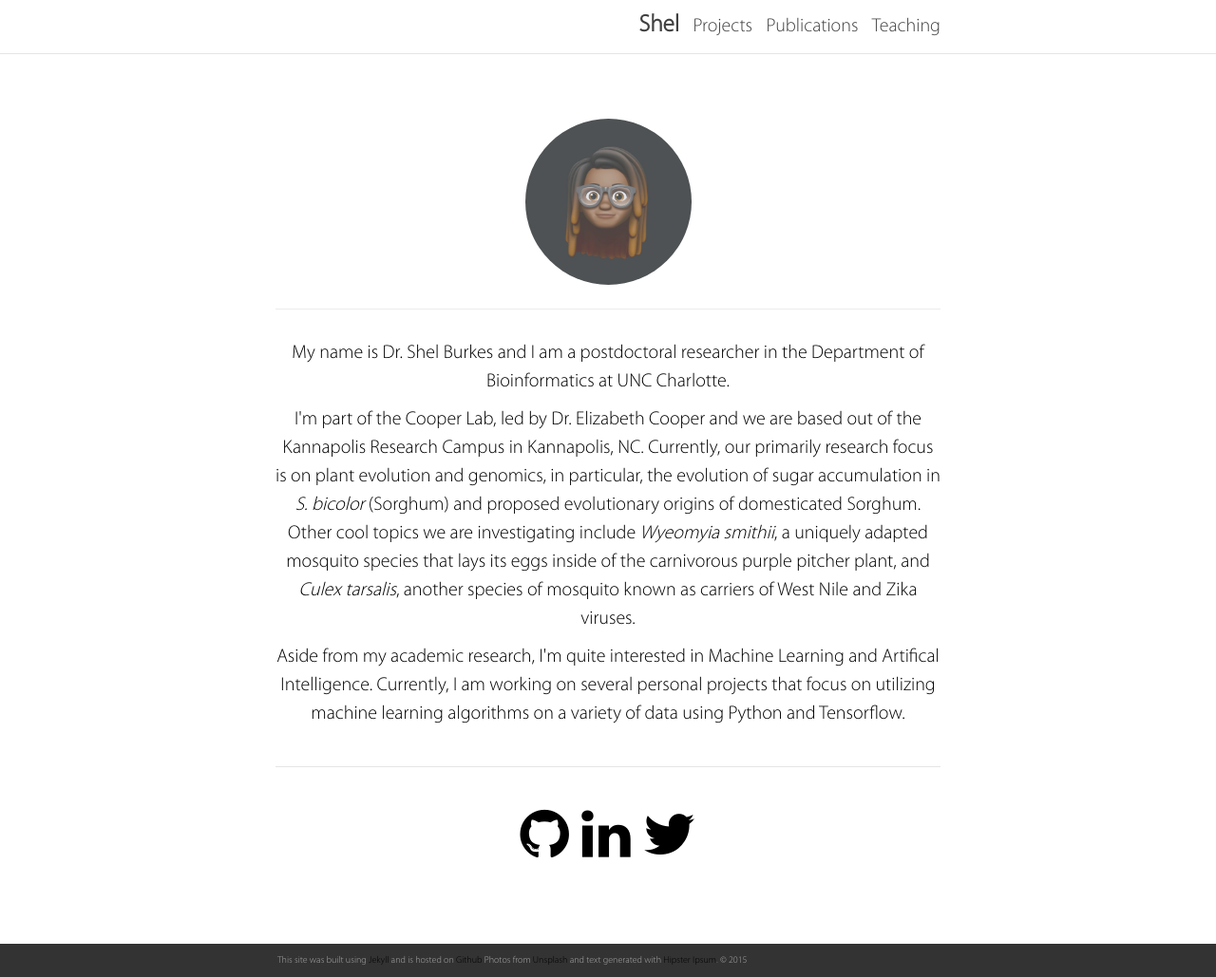
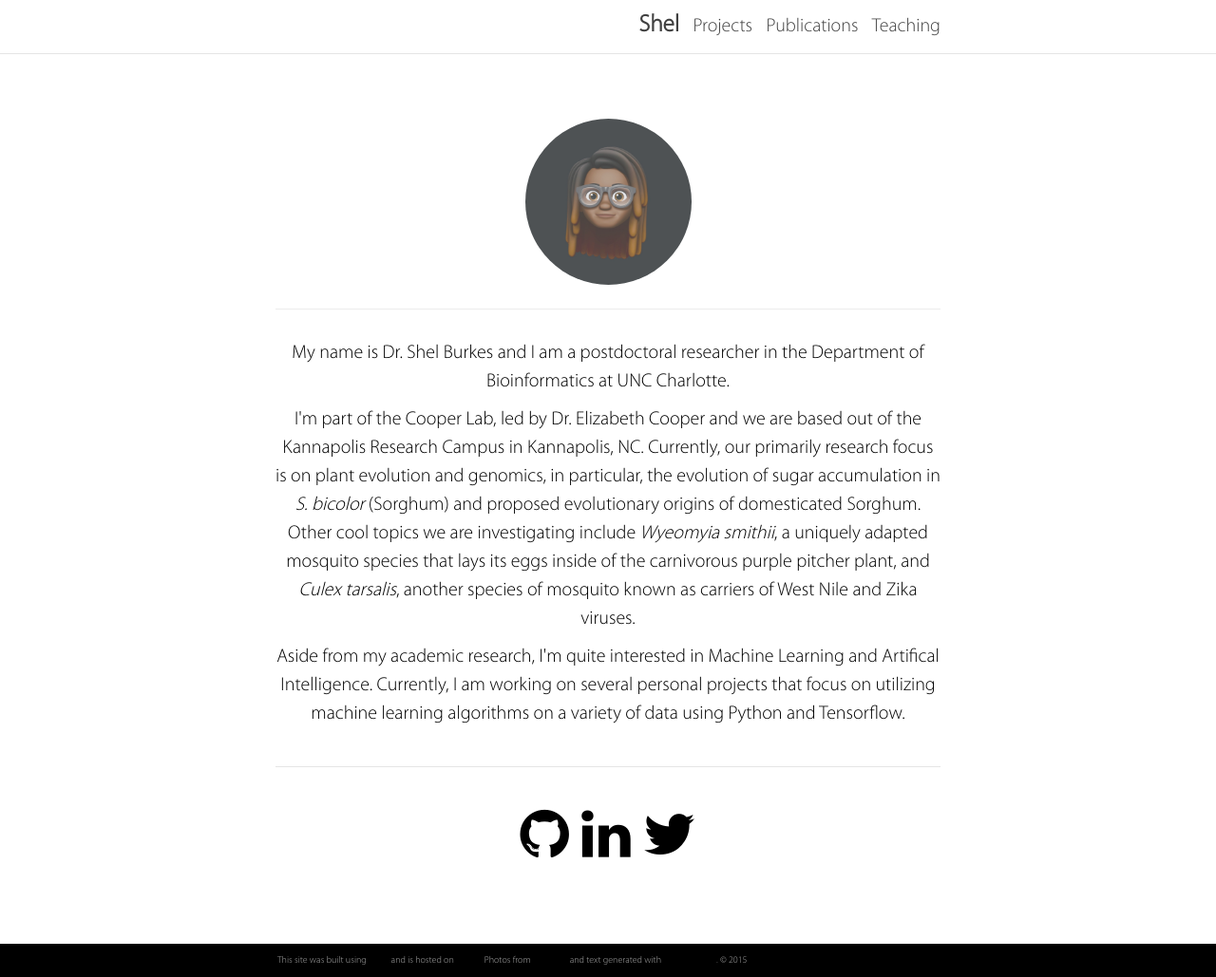
Before and after one commit to shelvasha/shelvasha.github.io, a Jekyll site: the page built from index.html, in a window 1280 px wide and 1029 px high. Shown: the whole window at 95% size. Built offline with Jekyll 4.4.1, drawn with Linux system fonts in a browser that asks for light colours; nearby versions of some CDN libraries; the list of posts is cut into pages by our own code.

Commit message:
Update _base.scss

```diff
--- a/_sass/_base.scss
+++ b/_sass/_base.scss
@@ -33,7 +33,7 @@ $purple: #B509AC;
 $gold: #d4af37;
 $black: #000;
 
-$grey-color-dark: #333;   /* footer */
+$grey-color-dark: #000;   /* footer */
 $grey-color-light: #ddd;  /* navigation bar border */
 $text-color:     #000;
 $highlighter: #FAED27;
```
